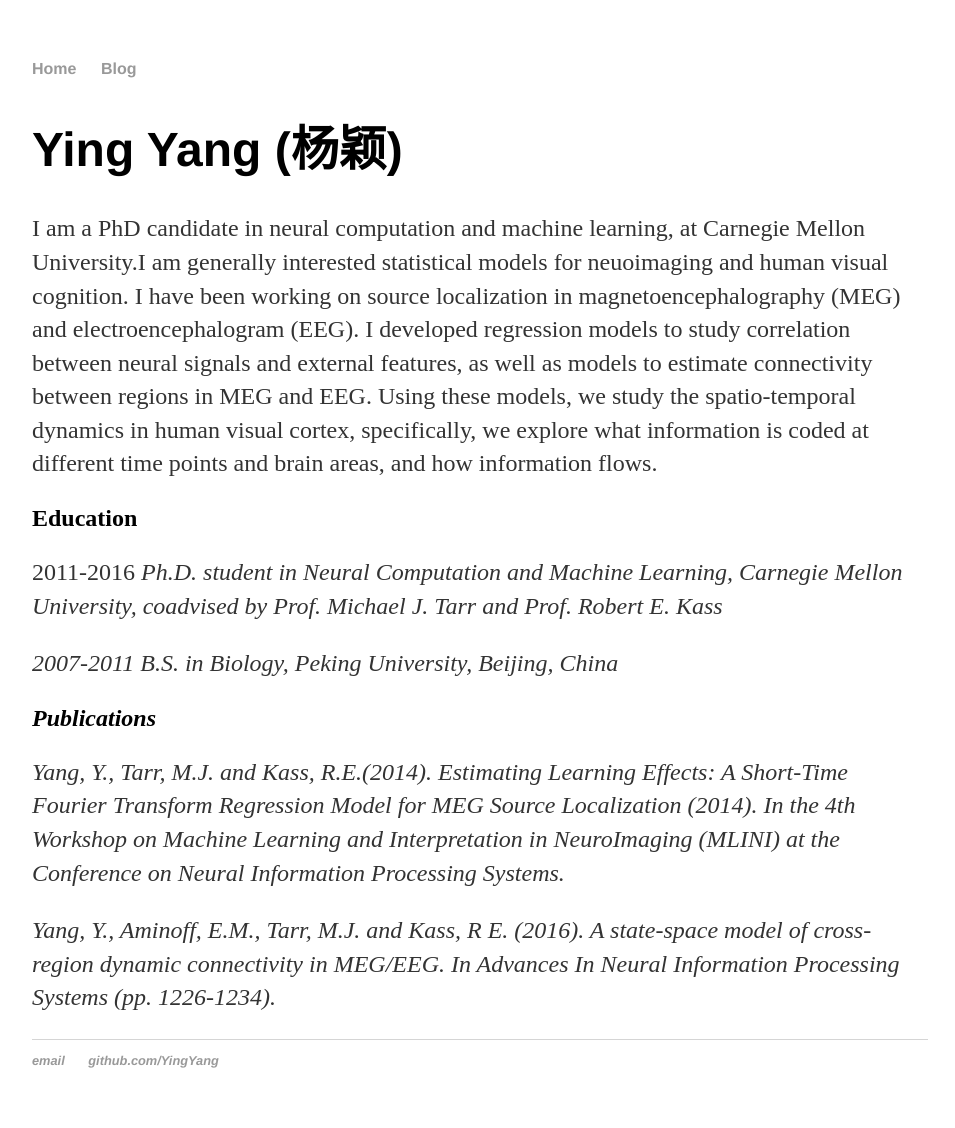
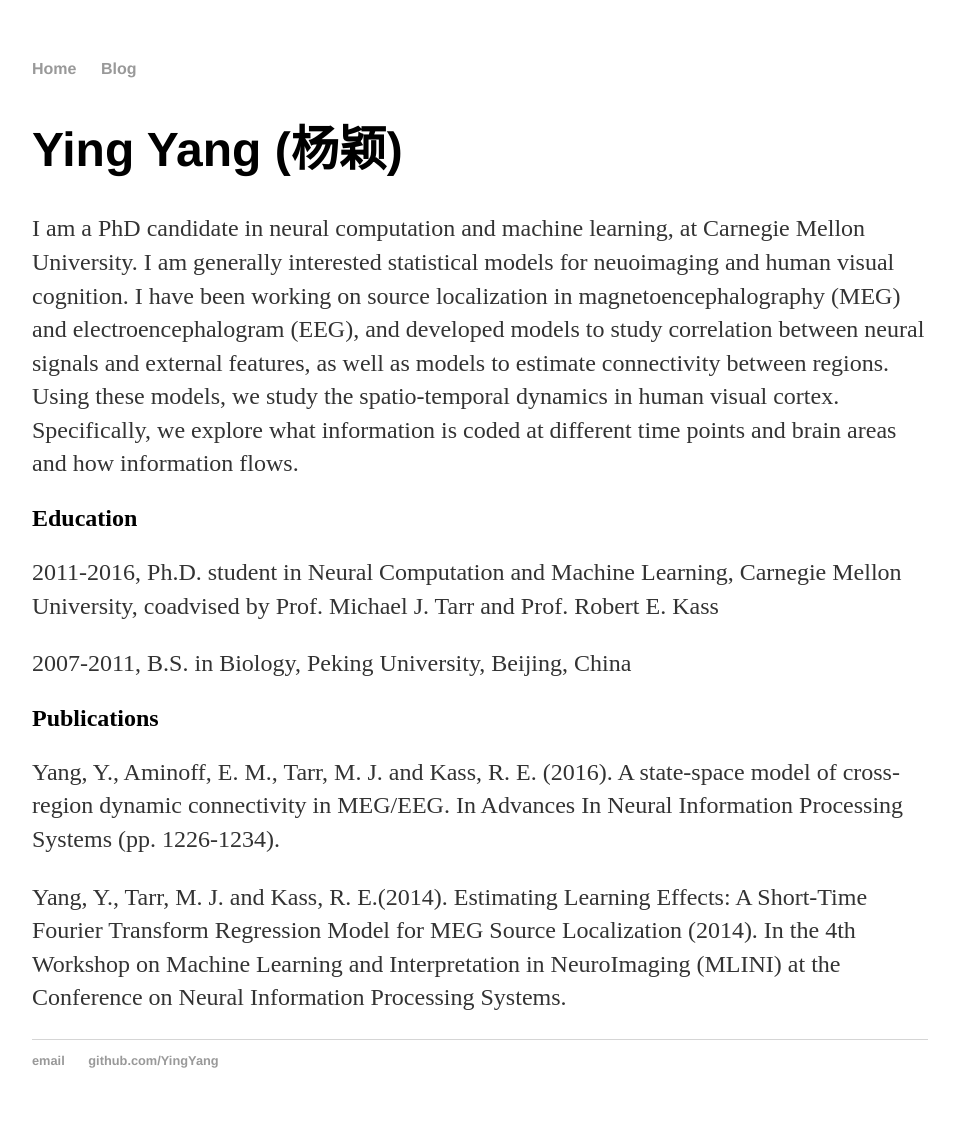
Before and after one commit to YingYang/YingYang.github.io, a Jekyll site: the page built from index.html, in a window 1280 px wide. Shown: the whole page, without its empty margins (160-1115 px from the left). Built offline with Jekyll 4.4.1, drawn with Linux system fonts in a browser that asks for light colours.

Commit message:
webpage version0

```diff
--- a/index.html
+++ b/index.html
@@ -4,21 +4,21 @@
 ---
 <div class="blurb">
 	<h1>Ying Yang (杨颖)</h1>
-	<p>I am a PhD candidate in neural computation and machine learning, at Carnegie Mellon University.I am generally interested statistical models for neuoimaging and human visual cognition.  I have been working on source localization in magnetoencephalography (MEG) and electroencephalogram (EEG).  I developed regression models to study correlation between neural signals and external features, as well as models to estimate connectivity between regions in MEG and EEG. Using these models, we study the spatio-temporal dynamics in human visual cortex, specifically, we explore what information is coded at different time points and brain areas, and how information flows.
+	<p>I am a PhD candidate in neural computation and machine learning, at Carnegie Mellon University. I am generally interested statistical models for neuoimaging and human visual cognition. I have been working on source localization in magnetoencephalography (MEG) and electroencephalogram (EEG), and developed models to study correlation between neural signals and external features, as well as models to estimate connectivity between regions. Using these models, we study the spatio-temporal dynamics in human visual cortex. Specifically, we explore what information is coded at different time points and brain areas and how information flows.
 	</p>
 </div><!-- /.blurb -->
 <!-- Education -->
 <div class="entry">
 	<h2> Education</h2>
-	<p> 2011-2016 <em> Ph.D. student in Neural Computation and Machine Learning, Carnegie Mellon University, coadvised by Prof. Michael J. Tarr and Prof. Robert E. Kass </p>
-	<p> 2007-2011 <em> B.S. in Biology, Peking University, Beijing, China</p>
+	<p> 2011-2016, Ph.D. student in Neural Computation and Machine Learning, Carnegie Mellon University, coadvised by Prof. Michael J. Tarr and Prof. Robert E. Kass </p>
+	<p> 2007-2011, B.S. in Biology, Peking University, Beijing, China</p>
 </div>
 <!-- End of Education -->
 <!-- Pulications -->
 <div class="entry">
 <h2> Publications </h2>
-        <p> Yang, Y., Tarr, M.J. and Kass, R.E.(2014). Estimating Learning Effects: A Short-Time Fourier Transform Regression Model for MEG Source Localization (2014). In the 4th Workshop on Machine Learning and Interpretation in NeuroImaging (MLINI) at the Conference on Neural Information Processing Systems. </p>
-        <p> Yang, Y., Aminoff, E.M., Tarr, M.J. and Kass, R E. (2016). A state-space model of cross-region dynamic connectivity in MEG/EEG. In Advances In Neural Information Processing Systems (pp. 1226-1234). </p>
+        <p> Yang, Y., Aminoff, E. M., Tarr, M. J. and Kass, R. E. (2016). A state-space model of cross-region dynamic connectivity in MEG/EEG. In Advances In Neural Information Processing Systems (pp. 1226-1234). </p>
+        <p> Yang, Y., Tarr, M. J. and Kass, R. E.(2014). Estimating Learning Effects: A Short-Time Fourier Transform Regression Model for MEG Source Localization (2014). In the 4th Workshop on Machine Learning and Interpretation in NeuroImaging (MLINI) at the Conference on Neural Information Processing Systems. </p>
 </div>
 <!-- End of Pulications -->
 <!-- Conference presentations -->
```
Also changed, not shown: 1 other file.
